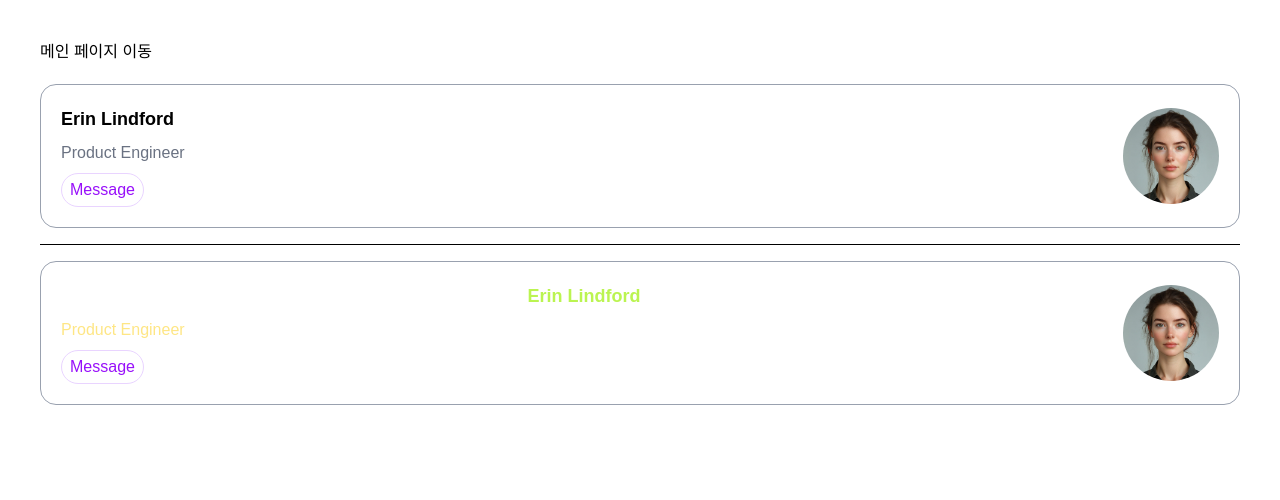
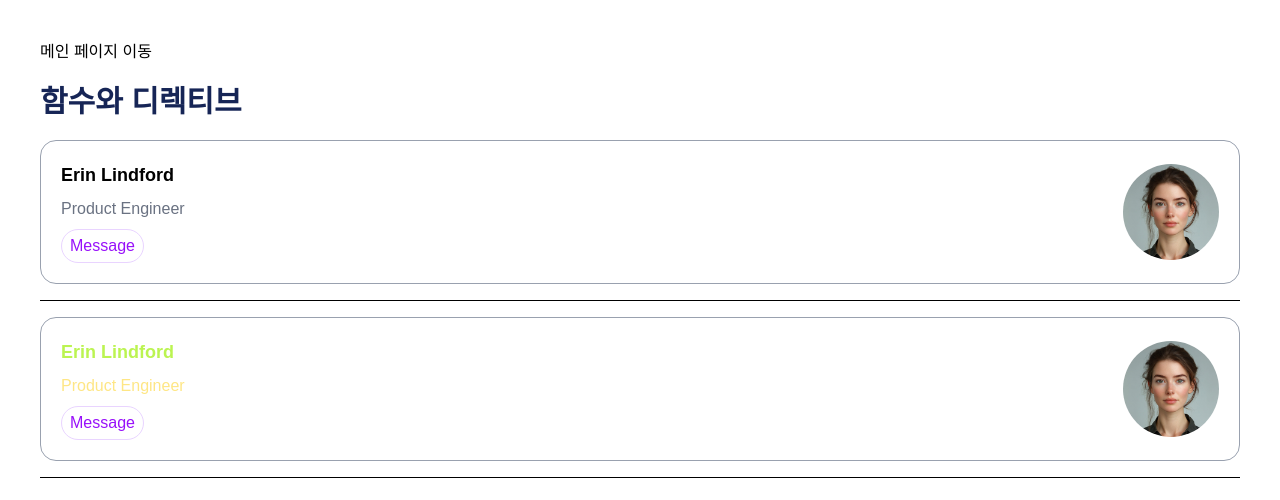
Before and after one commit to kkhhjjoo/tailwind-practice, a website built with Vite: page src/core/05-functions-directives.html in a window 1280 px wide. Built offline with nearby package versions, Linux system fonts and the light colour scheme; a web font is replaced by a local one.

Commit message:
함수와 디렉티브 수정

```diff
--- a/src/core/05-functions-directives.html
+++ b/src/core/05-functions-directives.html
@@ -17,7 +17,7 @@
   <body class="m-10">
     <a href="/index.html">메인 페이지 이동</a>
     <br />
-    <h1 class="my-5 text-3xl font-bold text-blue-950"></h1>
+    <h1 class="my-5 text-3xl font-bold text-blue-950">함수와 디렉티브</h1>
     <figure class="card">
       <img src="./../assets/images/character-01.jpg" alt="" />
       <figcaption>
@@ -30,10 +30,11 @@
     <figure class="card dark:bg-gray-900 dark:text-white">
       <img src="./../assets/images/character-01.jpg" alt="" />
       <figcaption>
-        <p class="text-lime-300 flex-center">Erin Lindford</p>
+        <p class="text-lime-300">Erin Lindford</p>
         <p class="text-amber-200">Product Engineer</p>
         <button type="button">Message</button>
       </figcaption>
     </figure>
+    <hr class="my-4" />
   </body>
 </html>
```
